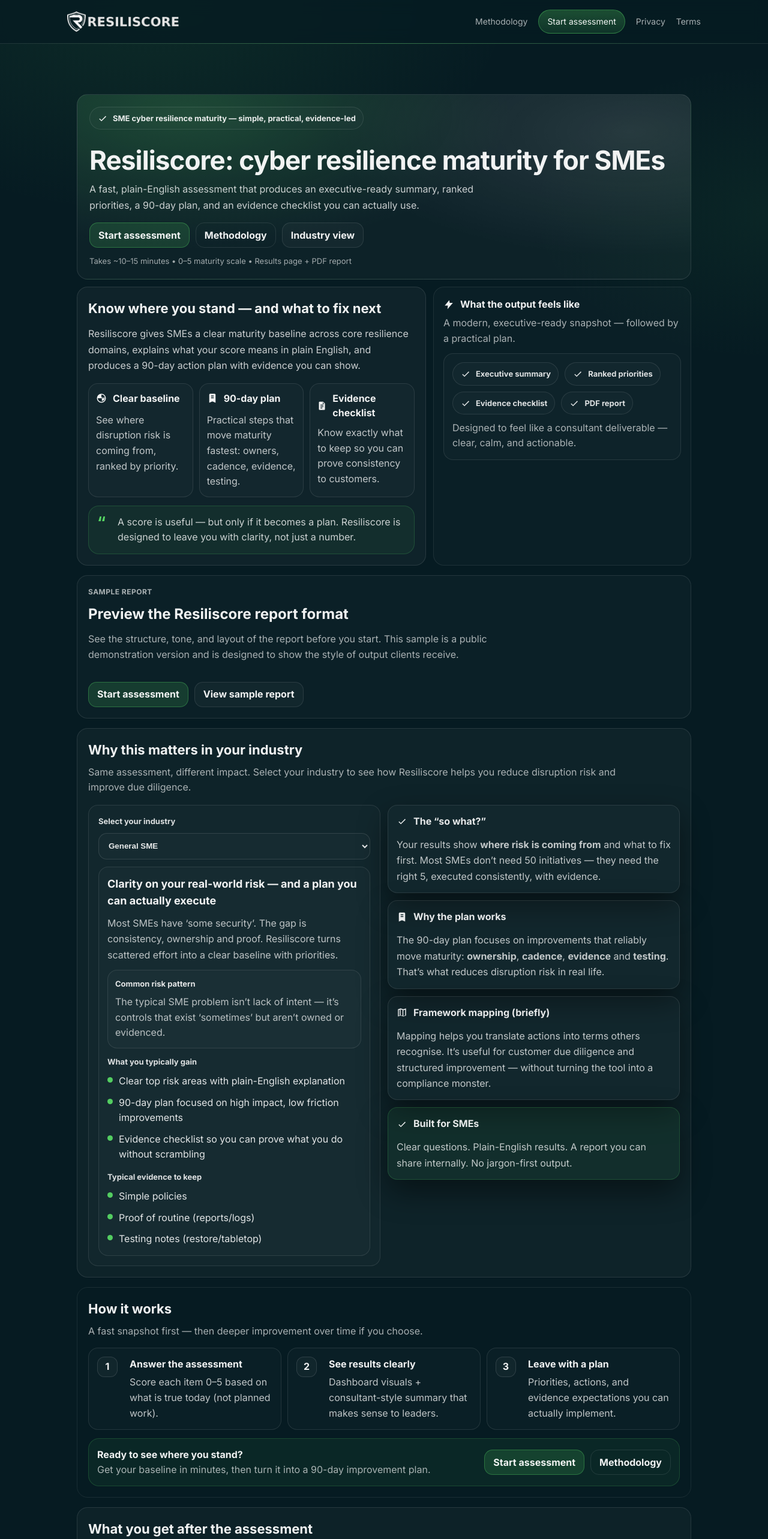
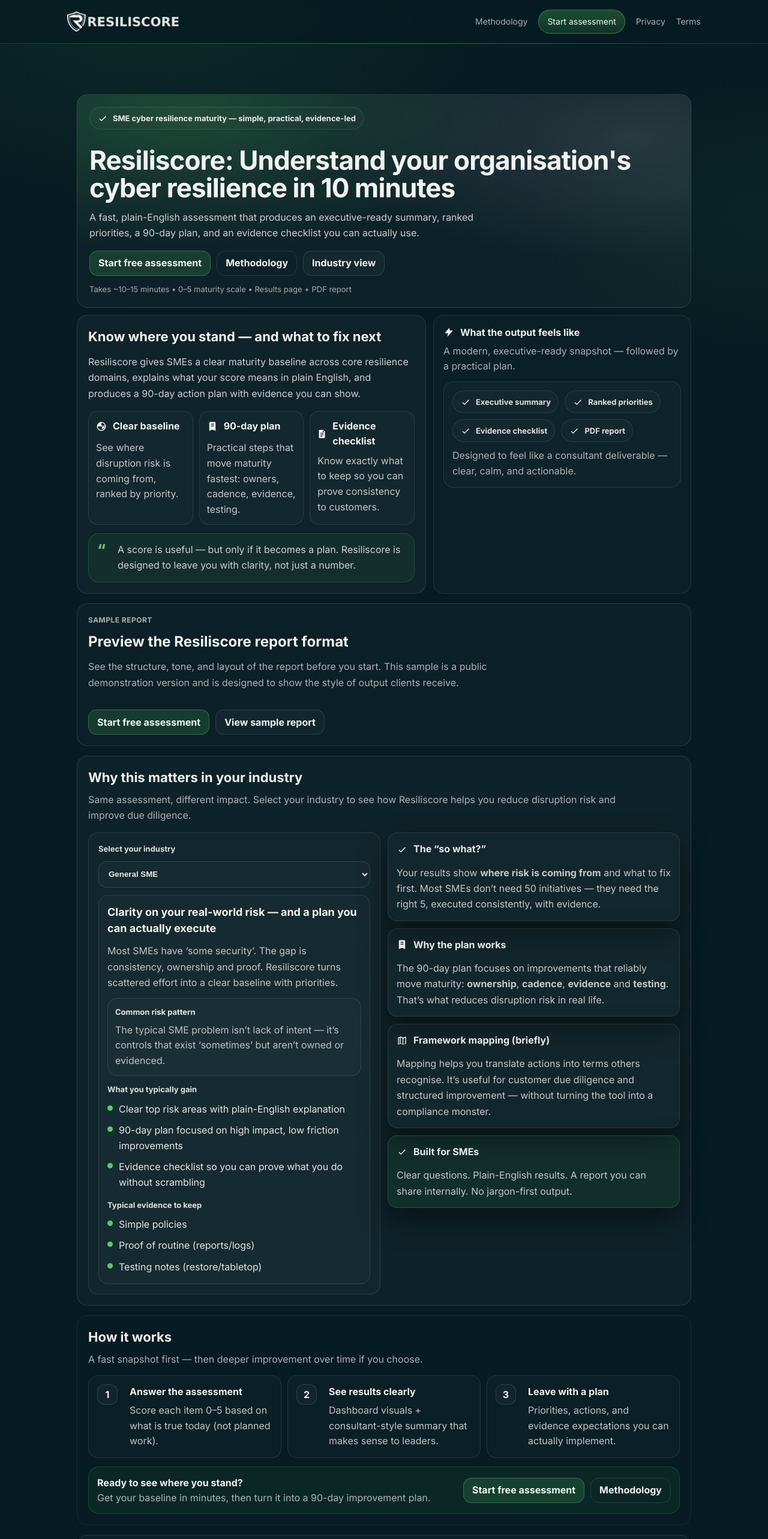
Before and after one commit to afzallmalik/Resiliscore, a Next.js app: page / in a window 1280 px wide. Shown: the top 2566 px of the page at 60% size. Built offline with nearby package versions, Linux system fonts and the light colour scheme.

Commit message:
Update homepage headline and CTA to Start free assessment

```diff
--- a/src/app/page.tsx
+++ b/src/app/page.tsx
@@ -196,7 +196,7 @@
                 SME cyber resilience maturity — simple, practical, evidence-led
               </div>
 
-              <h1>Resiliscore: cyber resilience maturity for SMEs</h1>
+              <h1>Resiliscore: Understand your organisation's cyber resilience in 10 minutes</h1>
 
               <p className="lead">
                 A fast, plain-English assessment that produces an executive-ready summary, ranked priorities, a 90-day plan, and an
@@ -205,7 +205,7 @@
 
               <div className="ctaRow">
                 <Link className="btn primary" href="/assessment">
-                  Start assessment
+                  Start free assessment
                 </Link>
                 <Link className="btn ghost" href="/methodology">
                   Methodology
@@ -302,7 +302,7 @@
 
             <div className="sampleActions">
               <Link className="btn primary" href="/assessment">
-                Start assessment
+                Start free assessment
               </Link>
               <a className="btn" href="/sample-report.pdf" target="_blank" rel="noreferrer">
                 View sample report
@@ -444,7 +444,7 @@
             </div>
             <div className="ctaBtns">
               <Link className="btn primary" href="/assessment">
-                Start assessment
+                Start free assessment
               </Link>
               <Link className="btn ghost" href="/methodology">
                 Methodology
@@ -535,7 +535,7 @@
               Methodology
             </Link>
             <Link className="footLink" href="/assessment">
-              Start assessment
+              Start free assessment
             </Link>
           </div>
         </footer>
```
